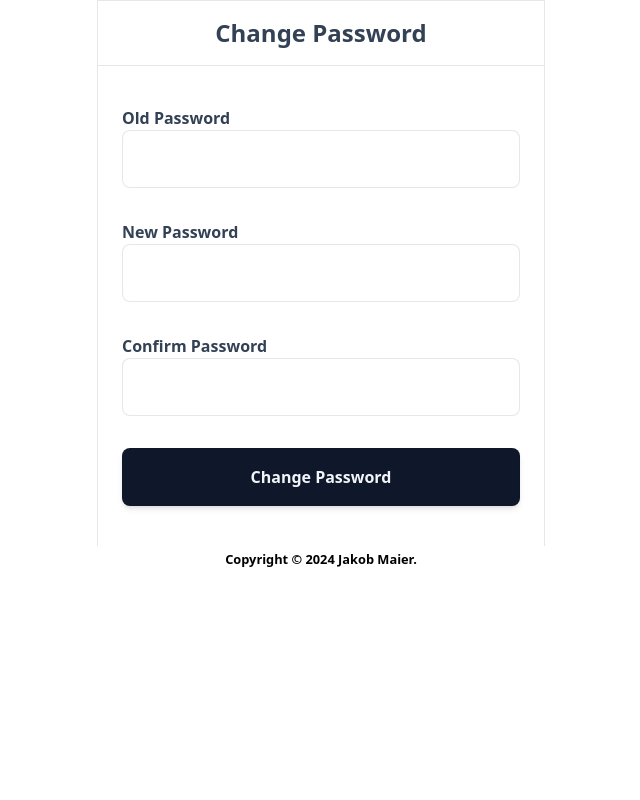
After one commit to gue-ni/habit-tracker, a Flask app: page /user/change-password in a window 1280 px wide. The commit adds this page. Shown: the whole page, without its empty margins (319-959 px from the left). Run offline with Flask 3, Linux system fonts and the light colour scheme; the visitor is signed in with stand-in values (Sample User, id 1).

Commit message:
Add change password page

```diff
--- a/app/db.py
+++ b/app/db.py
@@ -182,6 +182,11 @@ def delete_user(user_id):
 def insert_user(username, password):
     query = "INSERT INTO users (name, password) VALUES (?,?)"
     return execute(query, (username, password))
+
+
+def update_password(user_id, new_password):
+    query = "UPDATE users SET password = ? WHERE id = ?"
+    return execute(query, (new_password, user_id))
 
 
 def get_users():
--- a/app/event/routes.py
+++ b/app/event/routes.py
@@ -28,11 +28,13 @@ def get_last_n_weeks_dates(n):
 
 
 @bp.route("/<int:id>/numeric")
+@login_required
 def numeric(id):
     return db.get_all_measurements(id)
 
 
 @bp.route("/<int:id>", methods=["GET"])
+@login_required
 def event(id):
     event = db.get_event_by_id(event_id=id, user_id=current_user.id)
     if not event:
--- /dev/null
+++ b/app/templates/change_pw.html
@@ -0,0 +1,48 @@
+{% extends "layout.html" %}
+{% block title %}Login{% endblock %}
+{% block content %}
+<div class="border border-slate-900/10">
+  <div class="bg-white py-4 px-6 flex items-center relative">
+    <h1 class="text-2xl font-semibold mx-auto text-slate-700">Change Password</h1>
+  </div>
+</div>
+<div class="p-6 font-semibold text-slate-700 border-x border-slate-900/10">
+  {% with messages = get_flashed_messages(with_categories=true) %}
+  {% if messages %}
+  {% for category, message in messages %}
+  <div class="flash-{{ category }}">{{ message }}</div>
+  {% endfor %}
+  {% endif %}
+  {% endwith %}
+  <form method="POST" action="{{ url_for('user.change_password') }}">
+    {{ form.hidden_tag() }}
+    <div class="py-4">
+      {{ form.old_password.label }}<br>
+      {{ form.old_password(class_="w-full p-4 rounded-lg border border-slate-900/10", size=32) }}<br>
+      {% for error in form.new_password.errors %}
+      <span style="color: red;">[{{ error }}]</span>
+      {% endfor %}
+    </div>
+    <div class="py-4">
+      {{ form.new_password.label }}<br>
+      {{ form.new_password(class_="w-full p-4 rounded-lg border border-slate-900/10", size=32) }}<br>
+      {% for error in form.new_password.errors %}
+      <span style="color: red;">[{{ error }}]</span>
+      {% endfor %}
+    </div>
+    <div class="py-4">
+      {{ form.confirm_password.label }}<br>
+      {{ form.confirm_password(class_="w-full p-4 rounded-lg border border-slate-900/10", size=32) }}<br>
+      {% for error in form.confirm_password.errors %}
+      <span style="color: red;">[{{ error }}]</span>
+      {% endfor %}
+    </div>
+
+    <div class="py-4">
+      {{ form.submit(class_="w-full bg-slate-900 text-slate-100 p-4 text-center rounded-lg border border-slate-900/10
+      shadow-md transition duration-200 ease-in-out transform active:bg-slate-600 active:scale-90")
+      }}
+    </div>
+  </form>
+</div>
+{% endblock %}
--- a/app/templates/index.html
+++ b/app/templates/index.html
@@ -23,7 +23,7 @@
       </p>
       <a href="{{ url_for('user.login') }}" class="">
         <div
-          class="bg-white p-5 text-center rounded-lg border border-slate-900/10 shadow-md transition duration-200 ease-in-out transform active:bg-slate-600 active:scale-90">
+          class="w-full bg-slate-900 text-slate-100 p-4 text-center rounded-lg border border-slate-900/10 shadow-md transition duration-200 ease-in-out transform active:bg-slate-600 active:scale-90">
           Login
         </div>
       </a>
@@ -34,7 +34,7 @@
       </p>
       <a href="{{ url_for('user.signup') }}" class="">
         <div
-          class="bg-white p-5 text-center rounded-lg border border-slate-900/10 shadow-md transition duration-200 ease-in-out transform active:bg-slate-600 active:scale-90">
+          class="w-full bg-slate-900 text-slate-100 p-4 text-center rounded-lg border border-slate-900/10 shadow-md transition duration-200 ease-in-out transform active:bg-slate-600 active:scale-90">
           Signup
         </div>
       </a>
--- a/app/user/forms.py
+++ b/app/user/forms.py
@@ -21,3 +21,16 @@ class SignupForm(FlaskForm):
         "Confirm Password", validators=[DataRequired(), EqualTo("password")]
     )
     submit = SubmitField("Sign Up")
+
+
+class ChangePasswordForm(FlaskForm):
+    old_password = PasswordField(
+        "Old Password", validators=[DataRequired(), Length(min=4)]
+    )
+    new_password = PasswordField(
+        "New Password", validators=[DataRequired(), Length(min=4)]
+    )
+    confirm_password = PasswordField(
+        "Confirm Password", validators=[DataRequired(), EqualTo("new_password")]
+    )
+    submit = SubmitField("Change Password")
--- a/app/user/routes.py
+++ b/app/user/routes.py
@@ -1,5 +1,5 @@
 from app.user import bp
-from app.user.forms import SignupForm, LoginForm
+from app.user.forms import SignupForm, LoginForm, ChangePasswordForm
 from app.models import User, AppException
 from app import db
 
@@ -92,3 +92,29 @@ def delete():
     db.delete_user(user_id=current_user.id)
     logout_user()
     return redirect(url_for("main.index"))
+
+
+@bp.route("/change-password", methods=["GET", "POST"])
+@login_required
+def change_password():
+    form = ChangePasswordForm()
+
+    if form.validate_on_submit():
+        old_password = form.old_password.data
+        new_password = form.new_password.data
+
+        user = db.get_user_by_id(current_user.id)
+        print(user)
+        (id, name, old_hash, joined) = user
+        print(f"old_hash={old_hash}, new_password={new_password}, old_password={old_password}")
+
+
+        if bcrypt.checkpw(old_password.encode("utf-8"), old_hash):
+            new_hash = bcrypt.hashpw(new_password.encode("utf-8"), bcrypt.gensalt())
+            db.update_password(user_id=current_user.id, new_password=new_hash)
+            flash("Changed password.", "success")
+            return redirect(url_for("main.dashboard"))
+        else:
+            flash("Old password invalid.", "danger")
+
+    return render_template("change_pw.html", form=form)
```
Also changed, not shown: app/templates/profile.html (+8 -0 lines).
